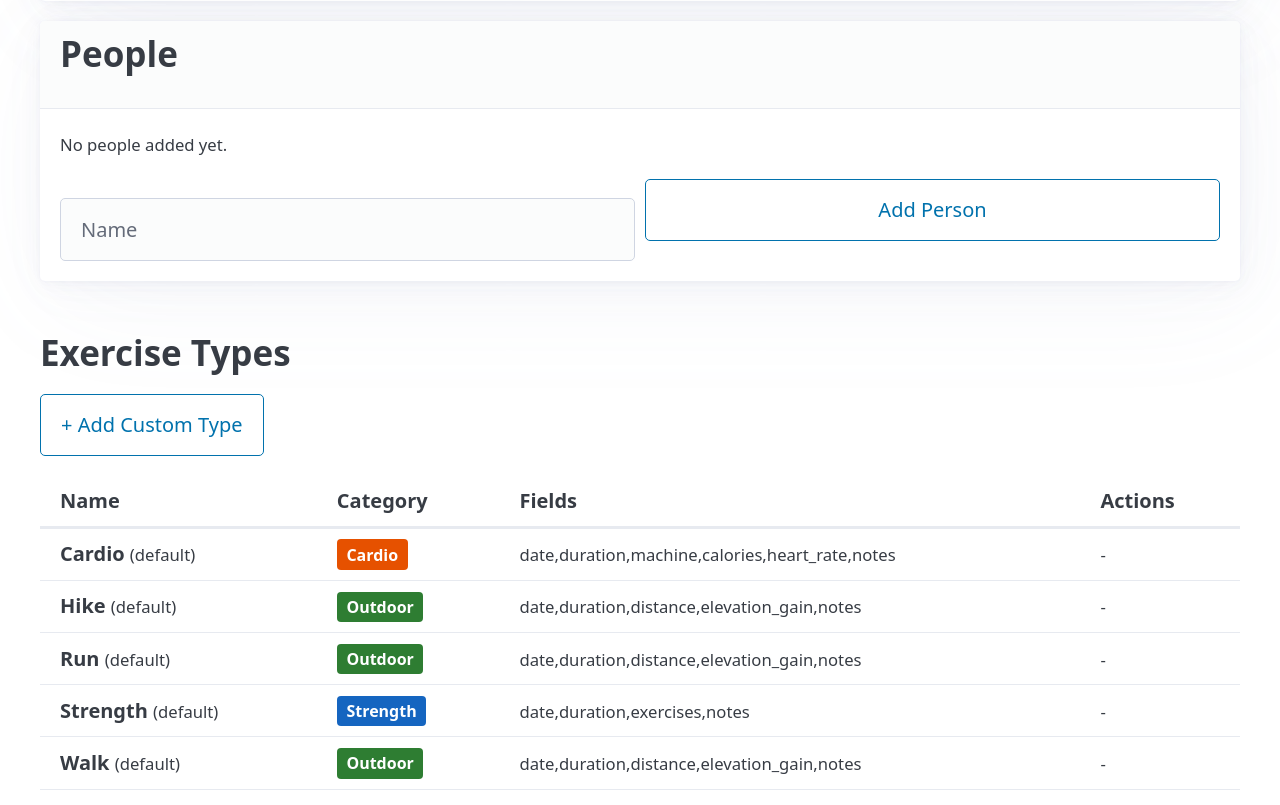
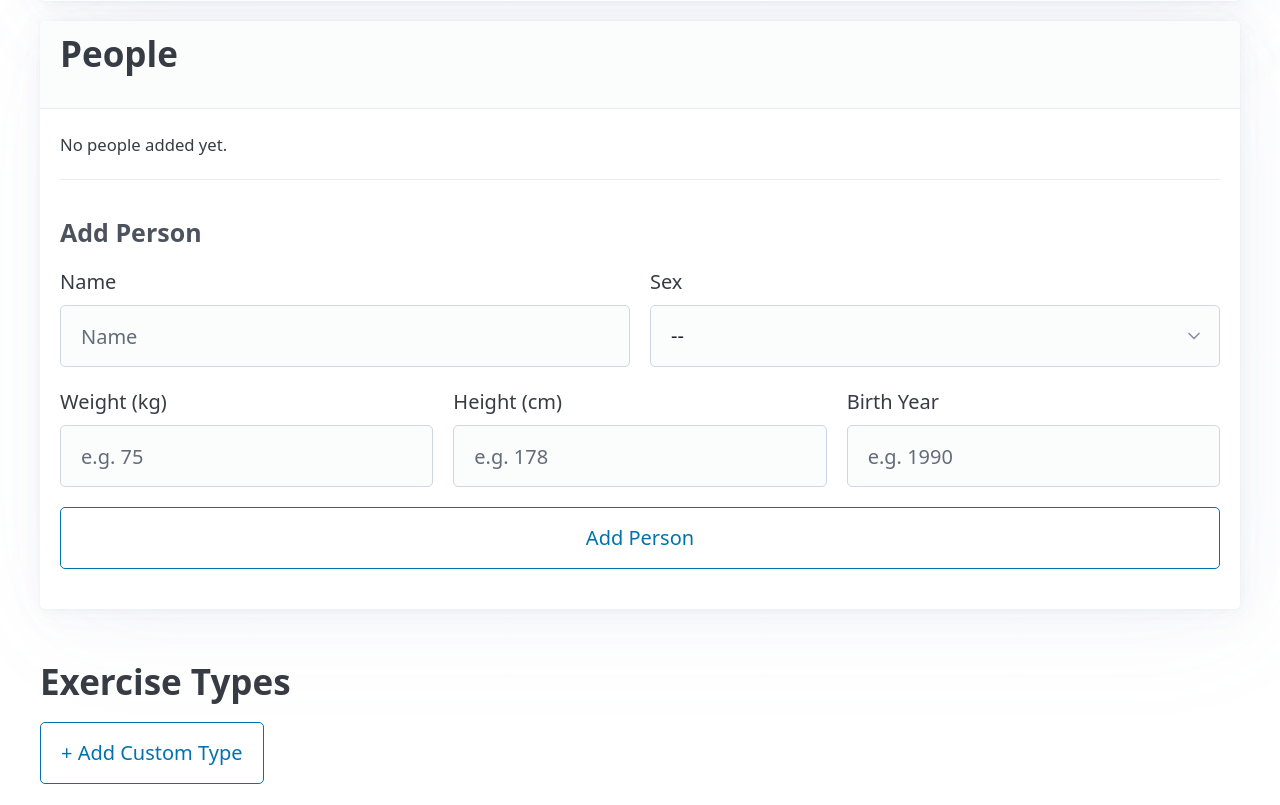
Before and after one commit to dspetersen97-alt/xtracker, a Flask app: page /settings in a window 1280 px wide. Shown: the part 663-1468 px from the top of the page. Run offline with Flask 3, Linux system fonts and the light colour scheme; data comes from the database, SQL or seed files in the repository; data that the repository does not hold is empty; some libraries are stand-ins or nearby versions.

Commit message:
Added user details and score metrics

```diff
--- a/app/database.py
+++ b/app/database.py
@@ -109,6 +109,30 @@ def _migrate(db):
 
     # Create indexes for new columns (safe to run after columns exist)
     db.execute("CREATE INDEX IF NOT EXISTS idx_activities_person ON activities(person)")
+
+    # Migrate activities table: add score and weather columns
+    if "score" not in existing_cols:
+        db.execute("ALTER TABLE activities ADD COLUMN score REAL")
+    if "weather_temp_c" not in existing_cols:
+        db.execute("ALTER TABLE activities ADD COLUMN weather_temp_c REAL")
+    if "weather_humidity" not in existing_cols:
+        db.execute("ALTER TABLE activities ADD COLUMN weather_humidity REAL")
+    if "weather_multiplier" not in existing_cols:
+        db.execute("ALTER TABLE activities ADD COLUMN weather_multiplier REAL")
+
+    # Migrate people table: add profile columns
+    people_cursor = db.execute("PRAGMA table_info(people)")
+    people_cols = {row[1] for row in people_cursor.fetchall()}
+    people_new_cols = [
+        ("weight_kg", "REAL"),
+        ("height_cm", "REAL"),
+        ("sex", "TEXT"),
+        ("birth_year", "INTEGER"),
+    ]
+    for col_name, col_type in people_new_cols:
+        if col_name not in people_cols:
+            db.execute(f"ALTER TABLE people ADD COLUMN {col_name} {col_type}")
+
     db.commit()
 
 
@@ -134,7 +158,11 @@ CREATE TABLE IF NOT EXISTS activities (
     max_elevation_m REAL,
     notes TEXT,
     details TEXT DEFAULT '{}',
-    person TEXT
+    person TEXT,
+    score REAL,
+    weather_temp_c REAL,
+    weather_humidity REAL,
+    weather_multiplier REAL
 );
 
 CREATE INDEX IF NOT EXISTS idx_activities_date ON activities(activity_date);
@@ -155,7 +183,11 @@ CREATE TABLE IF NOT EXISTS settings (
 
 CREATE TABLE IF NOT EXISTS people (
     id INTEGER PRIMARY KEY AUTOINCREMENT,
-    name TEXT NOT NULL UNIQUE
+    name TEXT NOT NULL UNIQUE,
+    weight_kg REAL,
+    height_cm REAL,
+    sex TEXT,
+    birth_year INTEGER
 );
 
 """
--- a/app/importer.py
+++ b/app/importer.py
@@ -3,6 +3,7 @@ import csv
 import io
 
 from .database import get_db
+from .scoring import score_activity
 from .units import (
     feet_to_meters,
     miles_to_km,
@@ -78,7 +79,45 @@ def import_garmin_csv(file_content, source_units="imperial", person=None):
             skipped += 1
 
     db.commit()
+
+    # Score imported activities
+    if person and imported > 0:
+        _score_recent_imports(db, person, imported)
+        db.commit()
+
     return {"imported": imported, "skipped": skipped, "errors": errors}
+
+
+def _score_recent_imports(db, person, count):
+    """Score the most recently imported activities for the given person."""
+    from .models import get_person_by_name
+    person_profile = get_person_by_name(person)
+    if not person_profile:
+        return
+
+    rows = db.execute(
+        """SELECT id, activity_type, distance_km, total_ascent_m,
+               duration_minutes, avg_hr FROM activities
+         WHERE person = ? ORDER BY id DESC LIMIT ?""",
+        (person, count),
+    ).fetchall()
+
+    for row in rows:
+        activity_data = {
+            "activity_type": row[1],
+            "distance_km": row[2],
+            "total_ascent_m": row[3],
+            "duration_minutes": row[4],
+            "avg_hr": row[5],
+            "weather_temp_c": None,
+            "weather_humidity": None,
+        }
+        result = score_activity(activity_data, person_profile)
+        if result:
+            db.execute(
+                "UPDATE activities SET score = ? WHERE id = ?",
+                (result["final_score"], row[0]),
+            )
 
 
 def _import_row(db, row, source_units, person=None):
--- a/app/models.py
+++ b/app/models.py
@@ -194,15 +194,51 @@ def get_people():
     return [dict(row) for row in rows]
 
 
-def create_person(name):
-    """Create a new person. Returns the new ID."""
+def get_person_by_name(name):
+    """Get a person by name. Returns dict or None."""
+    db = get_db()
+    row = db.execute("SELECT * FROM people WHERE name = ?", (name,)).fetchone()
+    if row is None:
+        return None
+    return dict(row)
+
+
+def create_person(name, weight_kg=None, height_cm=None, sex=None, birth_year=None):
+    """Create a new person with optional profile. Returns the new ID."""
     db = get_db()
     cursor = db.execute(
-        "INSERT OR IGNORE INTO people (name) VALUES (?)",
-        (name.strip(),),
+        "INSERT OR IGNORE INTO people (name, weight_kg, height_cm, sex, birth_year) VALUES (?, ?, ?, ?, ?)",
+        (name.strip(), weight_kg, height_cm, sex, birth_year),
     )
     db.commit()
     return cursor.lastrowid
+
+
+def update_person(person_id, name=None, weight_kg=None, height_cm=None, sex=None, birth_year=None):
+    """Update a person's profile."""
+    db = get_db()
+    fields = []
+    params = []
+    if name is not None:
+        fields.append("name = ?")
+        params.append(name.strip())
+    if weight_kg is not None:
+        fields.append("weight_kg = ?")
+        params.append(weight_kg)
+    if height_cm is not None:
+        fields.append("height_cm = ?")
+        params.append(height_cm)
+    if sex is not None:
+        fields.append("sex = ?")
+        params.append(sex)
+    if birth_year is not None:
+        fields.append("birth_year = ?")
+        params.append(birth_year)
+    if not fields:
+        return
+    params.append(person_id)
+    db.execute(f"UPDATE people SET {', '.join(fields)} WHERE id = ?", params)
+    db.commit()
 
 
 def delete_person(person_id):
@@ -211,3 +247,16 @@ def delete_person(person_id):
     cursor = db.execute("DELETE FROM people WHERE id = ?", (person_id,))
     db.commit()
     return cursor.rowcount > 0
+
+
+
+def update_activity_score(activity_id, score, weather_temp_c=None,
+                          weather_humidity=None, weather_multiplier=None):
+    """Update the score and weather data for an activity."""
+    db = get_db()
+    db.execute(
+        """UPDATE activities SET score = ?, weather_temp_c = ?,
+           weather_humidity = ?, weather_multiplier = ? WHERE id = ?""",
+        (score, weather_temp_c, weather_humidity, weather_multiplier, activity_id),
+    )
+    db.commit()
--- a/app/routes/settings.py
+++ b/app/routes/settings.py
@@ -12,6 +12,7 @@ from ..models import (
     get_people,
     get_units,
     set_units,
+    update_person,
 )
 
 settings_bp = Blueprint("settings", __name__)
@@ -163,13 +164,46 @@ def import_csv():
 
 @settings_bp.route("/settings/people", methods=["POST"])
 def add_person():
-    """Add a new person."""
+    """Add a new person with profile."""
     name = request.form.get("name", "").strip()
     if not name:
         flash("Name is required.", "error")
-    else:
-        create_person(name)
-        flash(f"Person '{name}' added.", "success")
+        return redirect(url_for("settings.exercise_types"))
+
+    weight_kg = request.form.get("weight_kg", "").strip()
+    height_cm = request.form.get("height_cm", "").strip()
+    sex = request.form.get("sex", "").strip()
+    birth_year = request.form.get("birth_year", "").strip()
+
+    create_person(
+        name=name,
+        weight_kg=float(weight_kg) if weight_kg else None,
+        height_cm=float(height_cm) if height_cm else None,
+        sex=sex if sex in ("male", "female") else None,
+        birth_year=int(birth_year) if birth_year else None,
+    )
+    flash(f"Person '{name}' added.", "success")
+    return redirect(url_for("settings.exercise_types"))
+
+
+@settings_bp.route("/settings/people/<int:person_id>/edit", methods=["POST"])
+def edit_person(person_id):
+    """Update a person's profile."""
+    name = request.form.get("name", "").strip()
+    weight_kg = request.form.get("weight_kg", "").strip()
+    height_cm = request.form.get("height_cm", "").strip()
+    sex = request.form.get("sex", "").strip()
+    birth_year = request.form.get("birth_year", "").strip()
+
+    update_person(
+        person_id,
+        name=name if name else None,
+        weight_kg=float(weight_kg) if weight_kg else None,
+        height_cm=float(height_cm) if height_cm else None,
+        sex=sex if sex in ("male", "female") else None,
+        birth_year=int(birth_year) if birth_year else None,
+    )
+    flash("Profile updated.", "success")
     return redirect(url_for("settings.exercise_types"))
 
 
--- a/app/templates/settings.html
+++ b/app/templates/settings.html
@@ -29,23 +29,86 @@
 <article>
     <header><h2>People</h2></header>
     {% if people %}
-    <ul>
-        {% for p in people %}
-        <li style="display: flex; justify-content: space-between; align-items: center;">
-            {{ p.name }}
-            <form method="POST" action="{{ url_for('settings.remove_person', person_id=p.id) }}"
-                  onsubmit="return confirm('Remove this person?');" style="display: inline; margin: 0;">
-                <button type="submit" class="secondary outline" style="padding: 0.2rem 0.5rem; font-size: 0.75rem;">Remove</button>
-            </form>
-        </li>
-        {% endfor %}
-    </ul>
+    {% for p in people %}
+    <details>
+        <summary><strong>{{ p.name }}</strong>
+            {% if p.weight_kg %} &middot; {{ p.weight_kg }}kg{% endif %}
+            {% if p.sex %} &middot; {{ p.sex | capitalize }}{% endif %}
+        </summary>
+        <form method="POST" action="{{ url_for('settings.edit_person', person_id=p.id) }}">
+            <div class="grid">
+                <div>
+                    <label>Name</label>
+                    <input type="text" name="name" value="{{ p.name }}" required>
+                </div>
+                <div>
+                    <label>Sex</label>
+                    <select name="sex">
+                        <option value="">--</option>
+                        <option value="male" {% if p.sex == 'male' %}selected{% endif %}>Male</option>
+                        <option value="female" {% if p.sex == 'female' %}selected{% endif %}>Female</option>
+                    </select>
+                </div>
+            </div>
+            <div class="grid">
+                <div>
+                    <label>Weight (kg)</label>
+                    <input type="number" name="weight_kg" step="0.1" min="0" value="{{ p.weight_kg or '' }}">
+                </div>
+                <div>
+                    <label>Height (cm)</label>
+                    <input type="number" name="height_cm" step="0.1" min="0" value="{{ p.height_cm or '' }}">
+                </div>
+                <div>
+                    <label>Birth Year</label>
+                    <input type="number" name="birth_year" min="1900" max="2025" value="{{ p.birth_year or '' }}">
+                </div>
+            </div>
+            <div style="display: flex; gap: 0.5rem;">
+                <button type="submit" class="outline">Save Profile</button>
+                <form method="POST" action="{{ url_for('settings.remove_person', person_id=p.id) }}"
+                      onsubmit="return confirm('Remove this person and their profile?');" style="display: inline; margin: 0;">
+                    <button type="submit" class="secondary outline">Remove</button>
+                </form>
+            </div>
+        </form>
+    </details>
+    {% endfor %}
     {% else %}
     <p><small>No people added yet.</small></p>
     {% endif %}
-    <form method="POST" action="{{ url_for('settings.add_person') }}" style="display: flex; gap: 0.5rem; align-items: end;">
-        <input type="text" name="name" placeholder="Name" required style="margin-bottom: 0;">
-        <button type="submit" class="outline" style="white-space: nowrap;">Add Person</button>
+    <hr>
+    <h4>Add Person</h4>
+    <form method="POST" action="{{ url_for('settings.add_person') }}">
+        <div class="grid">
+            <div>
+                <label>Name</label>
+                <input type="text" name="name" placeholder="Name" required>
+            </div>
+            <div>
+                <label>Sex</label>
+                <select name="sex">
+                    <option value="">--</option>
+                    <option value="male">Male</option>
+                    <option value="female">Female</option>
+                </select>
+            </div>
+        </div>
+        <div class="grid">
+            <div>
+                <label>Weight (kg)</label>
+                <input type="number" name="weight_kg" step="0.1" min="0" placeholder="e.g. 75">
+            </div>
+            <div>
+                <label>Height (cm)</label>
+                <input type="number" name="height_cm" step="0.1" min="0" placeholder="e.g. 178">
+            </div>
+            <div>
+                <label>Birth Year</label>
+                <input type="number" name="birth_year" min="1900" max="2025" placeholder="e.g. 1990">
+            </div>
+        </div>
+        <button type="submit" class="outline">Add Person</button>
     </form>
 </article>
 
```
Also changed, not shown: app/routes/activities.py (+56 -1 lines), app/scoring.py (added, +204 -0 lines), app/templates/activity_detail.html (+24 -0 lines), app/templates/history.html (+8 -0 lines), app/templates/log.html (+22 -0 lines).
